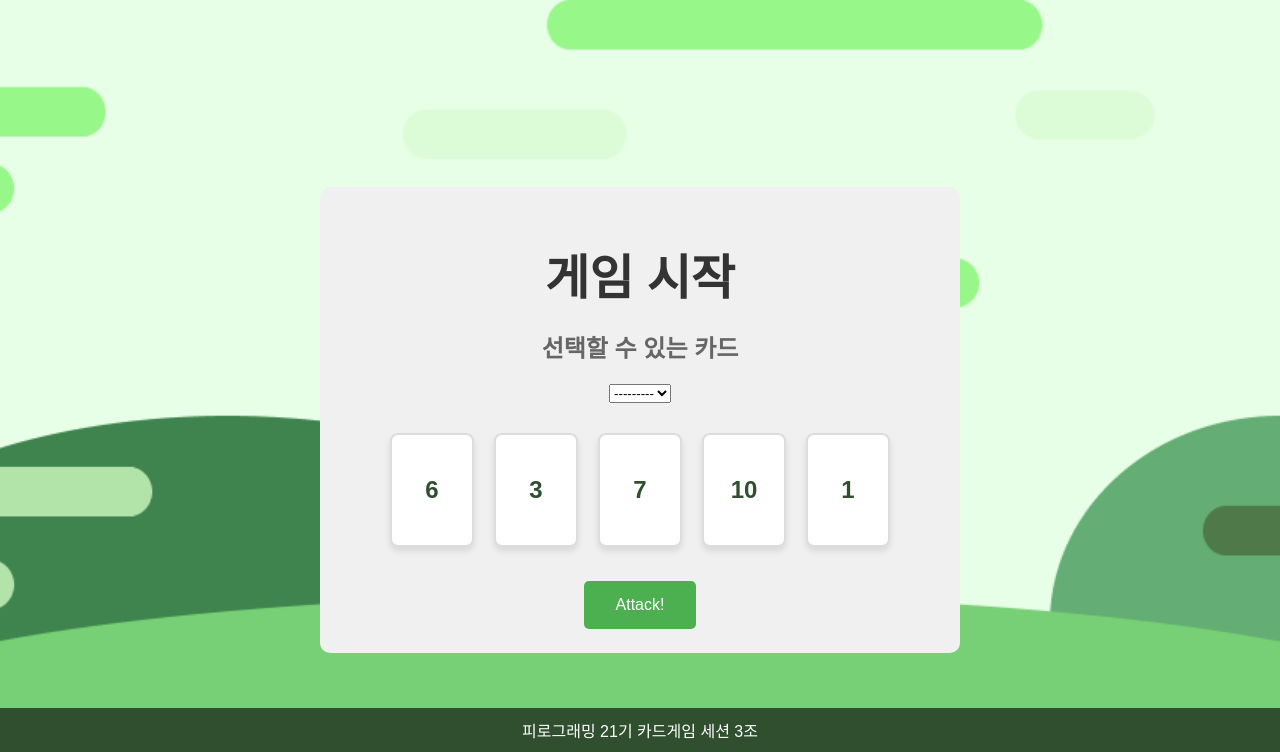
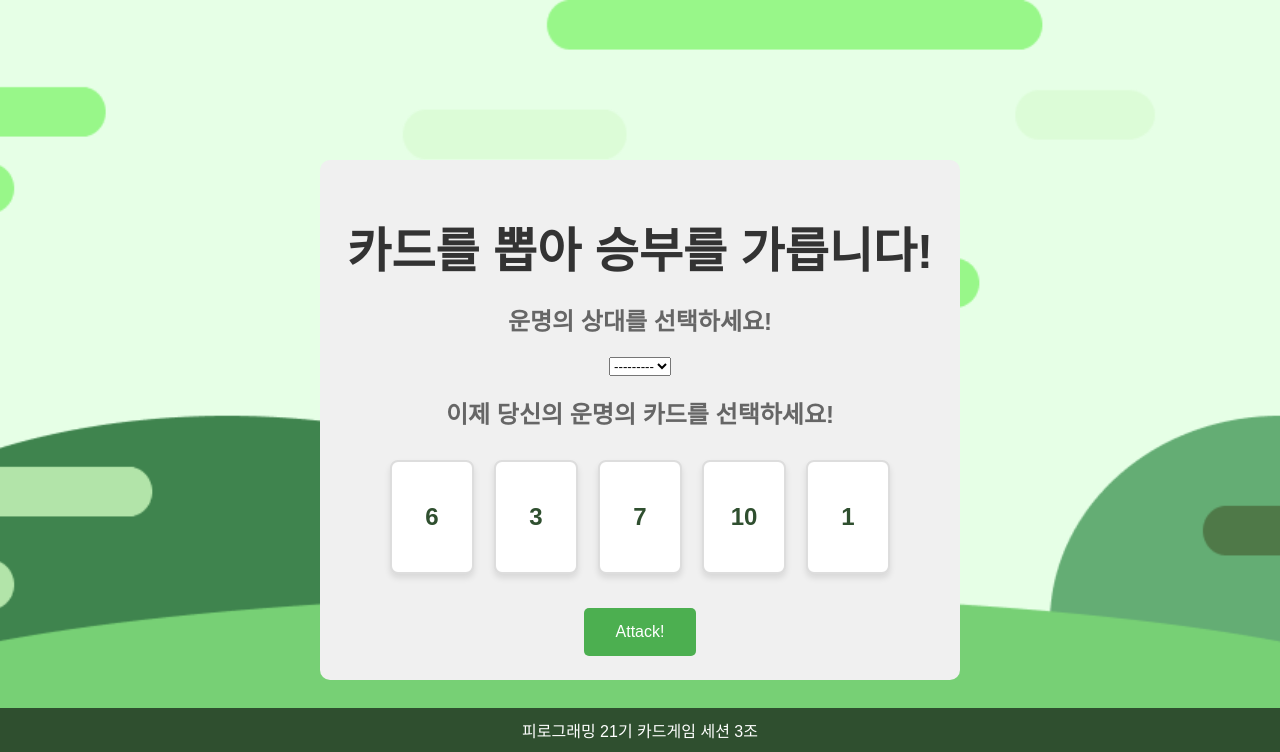
Before and after one commit to Pirogramming-21/Piro21_CardGame_03, a Django app: page /games/attack/ in a window 1280 px wide. Shown: the part 48-800 px from the top of the page. Run offline with Django 5.2, Linux system fonts and the light colour scheme; the visitor is signed in with stand-in values (Sample User, id 1); data comes from the database, SQL or seed files in the repository.

Commit message:
[feat] main과 연결

```diff
--- a/templates/games/attack.html
+++ b/templates/games/attack.html
@@ -7,10 +7,11 @@
 <link rel="stylesheet" type="text/css" href="{% static 'css/games/attack.css' %}">
 
 <div class="game-container">
-    <h1>게임 시작</h1>
-    <h2>선택할 수 있는 카드</h2>
+    <h1>카드를 뽑아 승부를 가릅니다!</h1>
+    <h2>운명의 상대를 선택하세요!</h2>
+    {{ form.opponent }}
+    <h2>이제 당신의 운명의 카드를 선택하세요!</h2>
     <form method="post">
-        {{ form.opponent }}
         {% csrf_token %}
         <div class="card-container">
             {% for num in number %}
--- a/templates/users/main.html
+++ b/templates/users/main.html
@@ -6,8 +6,8 @@
 <div class="main-content">
     <h1>Piro Game</h1>
     {% if user.is_authenticated %}
-        <button class="start-button">start</button>
-        <button class="start-button">list</button>
+        <button class="start-button" onclick="location.href='{% url 'games:attack' %}'">start</button>
+        <button class="start-button" onclick="location.href='{% url 'games:list' %}'">list</button>
     {% else %}
         <button class="start-button" onclick="checkbtn(false)">start</button>
     {% endif %}
```
